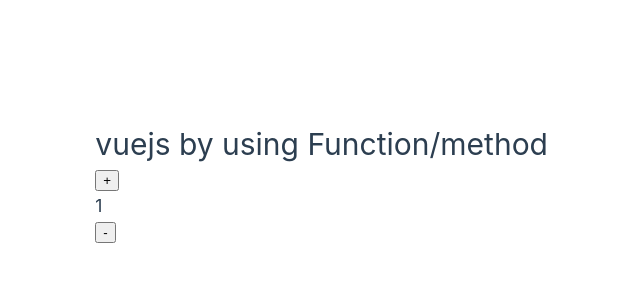
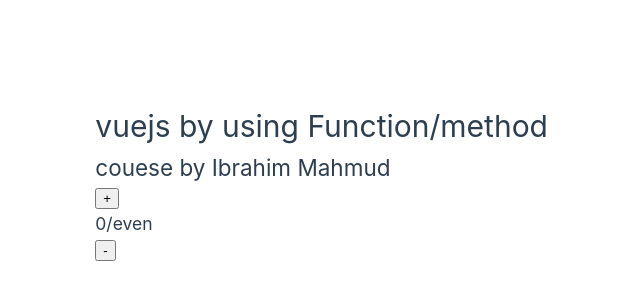
Before and after one commit to mariomakter/basic-vuejs, a Vue app in the folder first-project/: page / in a window 1280 px wide. Shown: the part 218-518 px from the top of the page, without its empty margins (92-732 px from the left). Built offline with nearby package versions, Linux system fonts and the light colour scheme.

Commit message:
computed watch method

```diff
--- a/first-project/src/App.vue
+++ b/first-project/src/App.vue
@@ -1,11 +1,11 @@
-
 <template>
   <div class="container">
     <div class="row">
       <div class="col">
-       <h1>{{ course.name }} by using{{ title }}</h1>
+       <h1 @click="changeName">{{ course.name }} by using{{ title }}</h1>
+       <h2>couese by {{ fullName }}</h2>
        <button @click="increment(2)">+</button>
-       <h3>{{ inc }}</h3>
+       <h3>{{ count }}/{{ oddOrEven }}</h3>
        <button @click="decrement(1)">-</button>
       </div>
     </div>
@@ -13,19 +13,33 @@
 </template>
 <!-- ref state -->
 <script setup>
-import {ref, reactive} from 'vue';
+import {ref, reactive, computed, watch} from 'vue';
 let title = ref(' Function/method ');
-const inc = ref(0);
-inc.value += 1;
+const count = ref(0);
 let course = reactive({
   name: 'vuejs',
-  mentor:'Ibrahim Mahmud',
+  mentor_firstName:'Ibrahim',
+  mentor_lastName:'Mahmud',
   platform:'Instructory'
 });
-function increment(amount){
-  inc.value +=amount;
+
+// es6 method using
+const increment = amount => count.value += amount;
+const decrement = amount => count.value -= amount;
+const changeName = () => course.name = "Maria";
+const fullName = computed(()=>{
+return course.mentor_firstName+' '+course.mentor_lastName;
+});
+const oddOrEven = computed(()=>{
+//  (count.value%2==0)? 'even': 'odd';
+ return count.value%2==0 ? 'even': 'odd';
+
+})
+watch(()=>count.value,(newValue,oldValue)=>{
+console.log('newvalue', newValue);
+console.log('oldValue', oldValue);
+if(newValue>10){
+  alert("counter value is over than 10");
 }
-function decrement(amount){
-  inc.value -=amount;
-}
+})
 </script>
```
